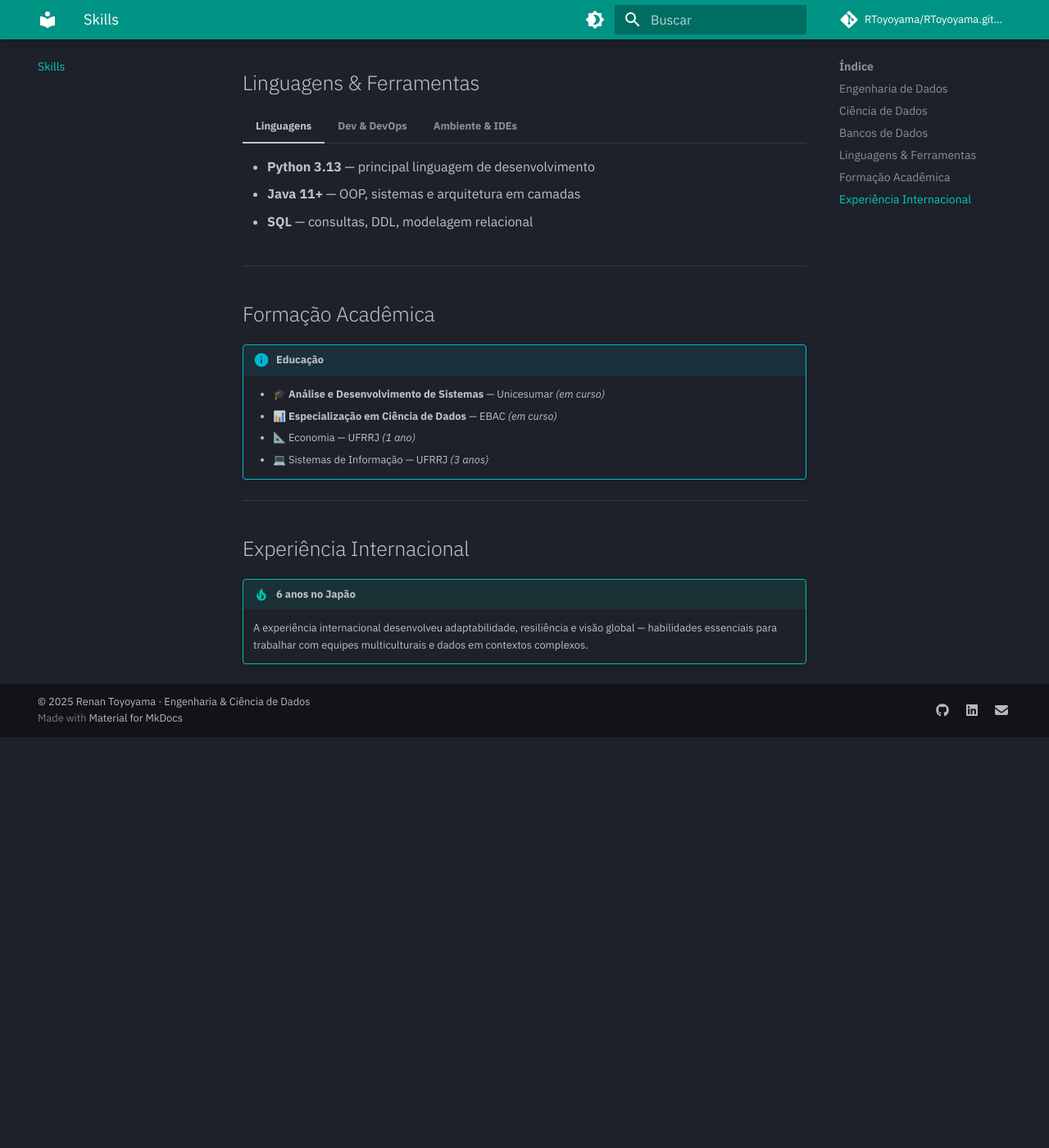
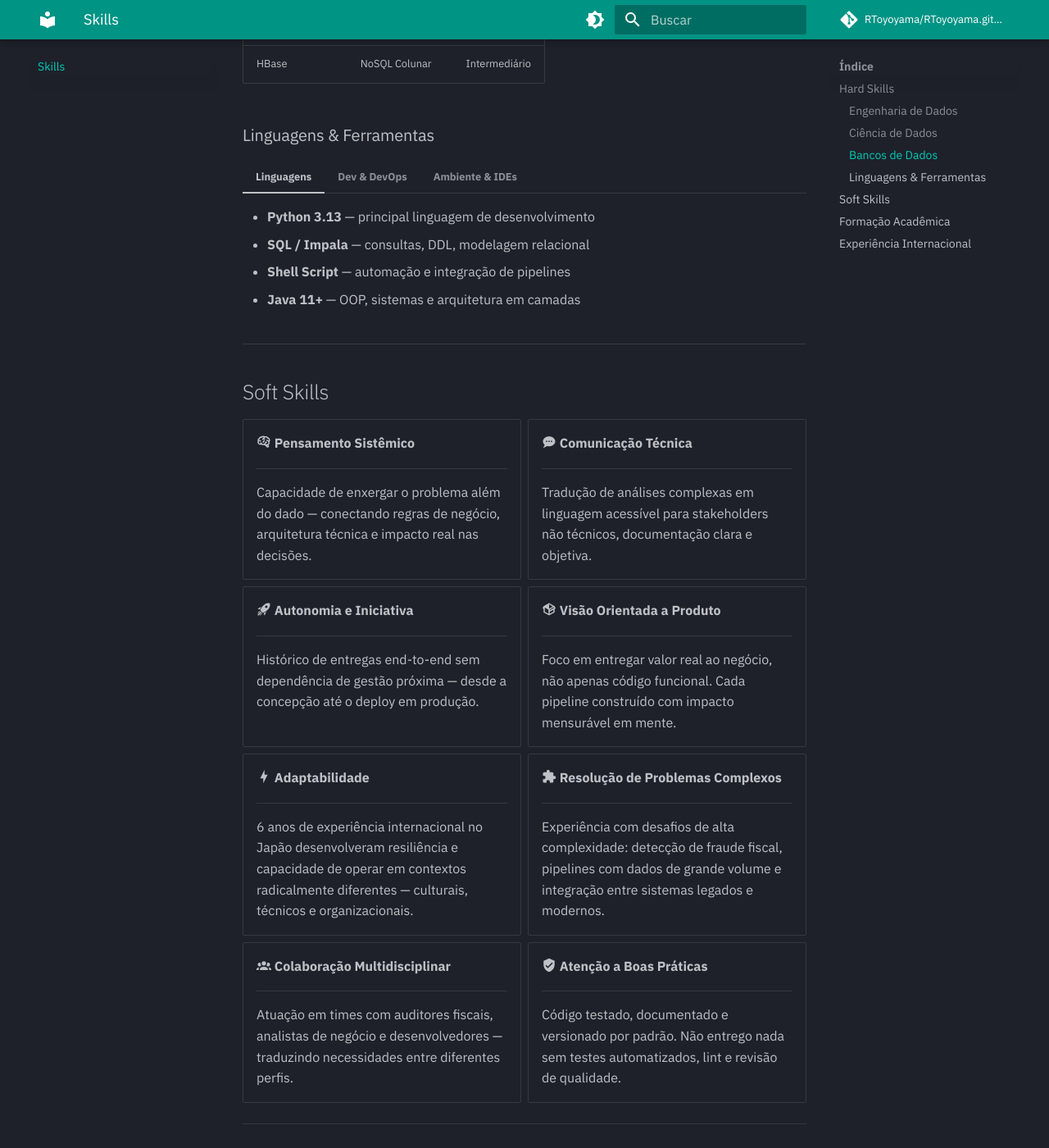
Before and after one commit to RToyoyama/RToyoyama.github.io, an MkDocs documentation site: the page built from docs/skills.md, in a window 1280 px wide and 1400 px high, scrolled down 1755 px. Shown: the whole window at 82% size. Built offline with MkDocs 1.6.1 and Material for MkDocs 9.7.7, drawn with Linux system fonts in a browser that asks for light colours; comment, search, counter and statistics services are not loaded; before the commit the page ends 2654 px from its top, so only the background shows below that; some of the changed text lies outside the part shown.

Commit message:
docs: ajusta tom de disponibilidade

```diff
--- a/docs/skills.md
+++ b/docs/skills.md
@@ -1,10 +1,10 @@
 # Skills & Stack Técnica
-
-Visão completa das tecnologias e ferramentas que utilizo no dia a dia.
 
 ---
 
-## Engenharia de Dados
+## Hard Skills
+
+### Engenharia de Dados
 
 | Tecnologia | Nível | Uso Principal |
 |---|---|---|
@@ -14,13 +14,13 @@
 | Hadoop / HDFS | Avançado | Armazenamento distribuído, ecossistema Big Data |
 | Apache Hive | Avançado | Consultas SQL sobre dados distribuídos |
 | Apache HBase | Intermediário | Banco de dados NoSQL orientado a colunas |
+| Impala | Intermediário | Consultas analíticas de alta performance |
 | Apache Oozie | Intermediário | Orquestração de workflows Hadoop |
 | Docker / Compose | Intermediário | Containerização de serviços e pipelines |
-| GitHub Actions | Intermediário | CI/CD, automação de testes e deploys |
+| GitLab CI/CD | Intermediário | Automação de testes, build e deploy |
+| GitHub Actions | Intermediário | CI/CD para projetos open source |
 
----
-
-## Ciência de Dados
+### Ciência de Dados
 
 === "Machine Learning"
     | Técnica | Aplicação |
@@ -28,8 +28,9 @@
     | Classificação supervisionada | Árvore de Decisão, Naive Bayes, Random Forest |
     | Regressão | Linear simples e múltipla, Ridge, Lasso |
     | Clustering | K-Means, análise de silhueta |
+    | Detecção de fraude | ML aplicado à análise de risco fiscal |
     | Aprendizado por reforço | Fundamentos e aplicações práticas |
-    | Análise de grafos | Redes complexas, centralidade, comunidades |
+    | Análise de grafos | Redes complexas, vínculos societários |
 
 === "Análise Estatística"
     | Técnica | Ferramenta |
@@ -55,45 +54,114 @@
 | SQLAlchemy | ORM / Abstração | Intermediário |
 | Databricks | Lakehouse | Intermediário |
 | Hive | Distribuído SQL | Avançado |
+| Impala | Distribuído SQL | Intermediário |
 | HBase | NoSQL Colunar | Intermediário |
 
----
-
-## Linguagens & Ferramentas
+### Linguagens & Ferramentas
 
 === "Linguagens"
     - **Python 3.13** — principal linguagem de desenvolvimento
+    - **SQL / Impala** — consultas, DDL, modelagem relacional
+    - **Shell Script** — automação e integração de pipelines
     - **Java 11+** — OOP, sistemas e arquitetura em camadas
-    - **SQL** — consultas, DDL, modelagem relacional
 
 === "Dev & DevOps"
-    - **Git / GitHub** — versionamento e colaboração
+    - **Git / GitHub / GitLab** — versionamento e colaboração
     - **uv / Poetry** — gerenciamento moderno de dependências Python
     - **Ruff** — lint e formatação ultra-rápida para Python
-    - **Pytest** — testes automatizados
+    - **Pytest** — testes automatizados com mocks e fixtures
     - **Docker** — containerização
-    - **GitHub Actions** — CI/CD
+    - **GitLab CI/CD / GitHub Actions** — automação de deploys
 
 === "Ambiente & IDEs"
     - **Jupyter Notebook / Lab** — análise exploratória e experimentos
     - **VS Code** — desenvolvimento geral
     - **Databricks** — projetos de Big Data na nuvem
+    - **Jira** — gestão ágil (Scrum/Kanban)
+
+---
+
+## Soft Skills
+
+<div class="grid cards" markdown>
+
+-   :material-brain: **Pensamento Sistêmico**
+
+    ---
+
+    Capacidade de enxergar o problema além do dado — conectando
+    regras de negócio, arquitetura técnica e impacto real nas decisões.
+
+-   :material-chat-processing: **Comunicação Técnica**
+
+    ---
+
+    Tradução de análises complexas em linguagem acessível para
+    stakeholders não técnicos, documentação clara e objetiva.
+
+-   :material-rocket-launch: **Autonomia e Iniciativa**
+
+    ---
+
+    Histórico de entregas end-to-end sem dependência de gestão
+    próxima — desde a concepção até o deploy em produção.
+
+-   :material-package-variant: **Visão Orientada a Produto**
+
+    ---
+
+    Foco em entregar valor real ao negócio, não apenas código funcional.
+    Cada pipeline construído com impacto mensurável em mente.
+
+-   :material-lightning-bolt: **Adaptabilidade**
+
+    ---
+
+    6 anos de experiência internacional no Japão desenvolveram
+    resiliência e capacidade de operar em contextos radicalmente
+    diferentes — culturais, técnicos e organizacionais.
+
+-   :material-puzzle: **Resolução de Problemas Complexos**
+
+    ---
+
+    Experiência com desafios de alta complexidade: detecção de fraude
+    fiscal, pipelines com dados de grande volume e integração entre
+    sistemas legados e modernos.
+
+-   :material-account-group: **Colaboração Multidisciplinar**
+
+    ---
+
+    Atuação em times com auditores fiscais, analistas de negócio e
+    desenvolvedores — traduzindo necessidades entre diferentes perfis.
+
+-   :material-shield-check: **Atenção a Boas Práticas**
+
+    ---
+
+    Código testado, documentado e versionado por padrão. Não entrego
+    nada sem testes automatizados, lint e revisão de qualidade.
+
+</div>
 
 ---
 
 ## Formação Acadêmica
 
 !!! info "Educação"
-    - 🎓 **Análise e Desenvolvimento de Sistemas** — Unicesumar *(em curso)*
-    - 📊 **Especialização em Ciência de Dados** — EBAC *(em curso)*
-    - 📐 Economia — UFRRJ *(1 ano)*
-    - 💻 Sistemas de Informação — UFRRJ *(3 anos)*
+    - 🎓 **Análise e Desenvolvimento de Sistemas** — Unicesumar *(2025 – 2026)*
+    - 📊 **Especialização em Ciência de Dados** — EBAC *(conclusão 2026)*
+    - 💻 Sistemas de Informação — UFRRJ *(2013 – 2017, incompleto)*
+    - 📐 Economia — UFRRJ *(2012 – 2013, incompleto)*
 
 ---
 
 ## Experiência Internacional
 
 !!! tip "6 anos no Japão"
-    A experiência internacional desenvolveu adaptabilidade, resiliência e
-    visão global — habilidades essenciais para trabalhar com equipes
-    multiculturais e dados em contextos complexos.
+    A experiência no Japão foi formativa — não apenas linguisticamente,
+    mas na forma de trabalhar: disciplina, atenção ao detalhe, respeito
+    a processos e capacidade de operar em ambientes de alta pressão
+    com autonomia. Habilidades que carrego diretamente para o trabalho
+    com dados em produção.
```
Also changed, not shown: other parts of docs/skills.md (+2 -4 lines), docs/index.md (+60 -11 lines).
